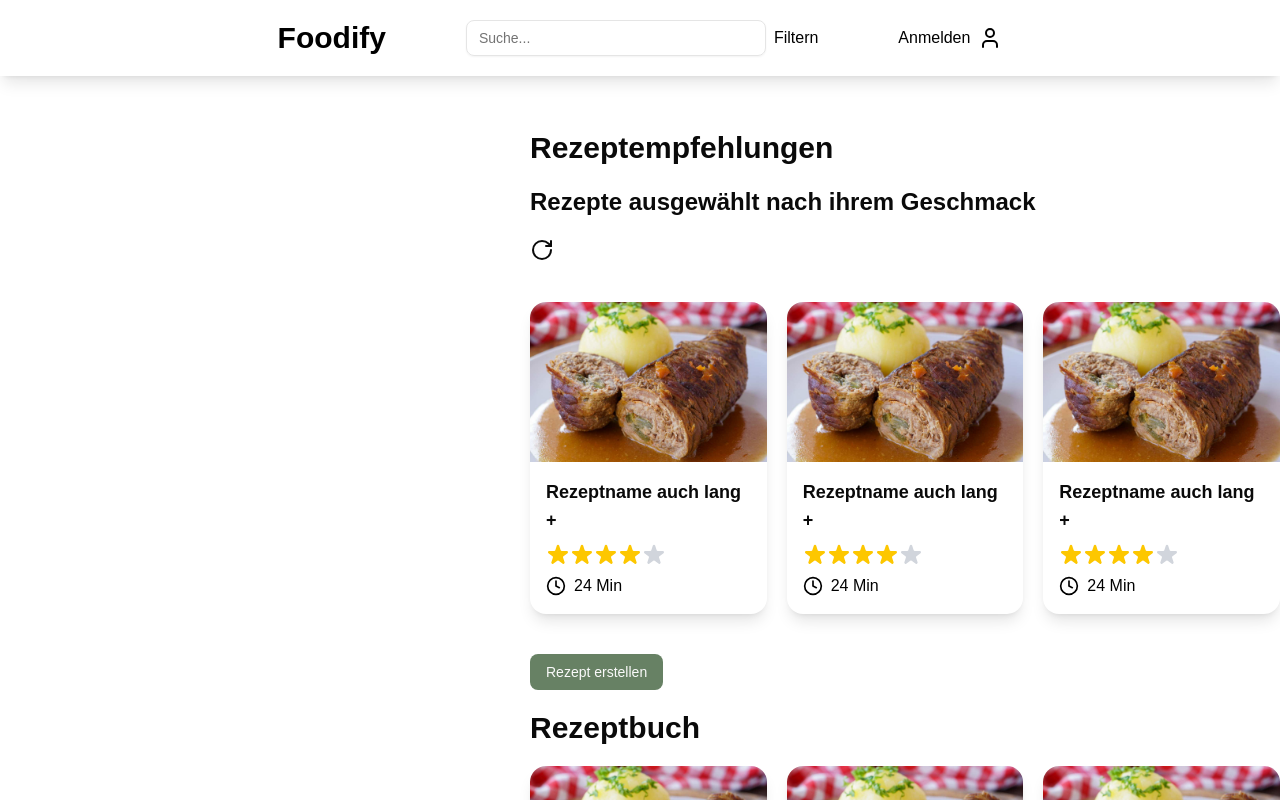
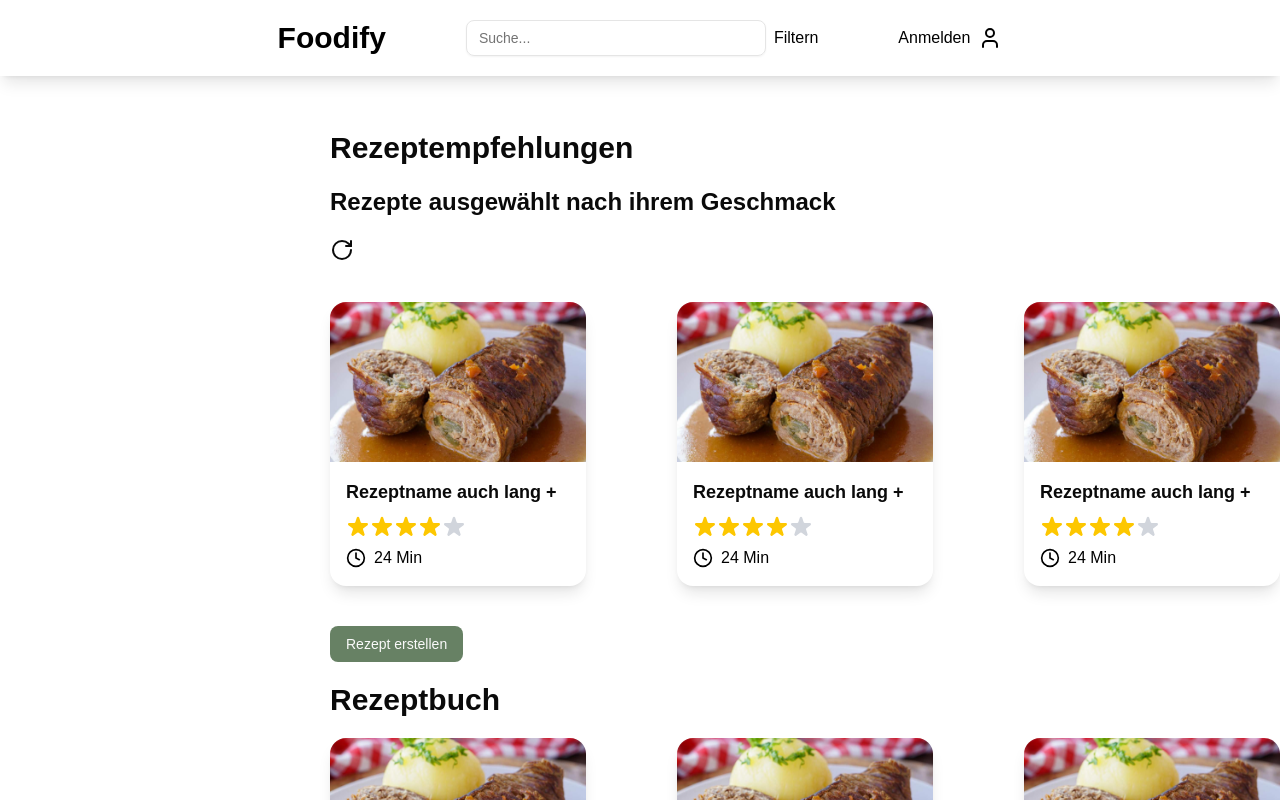
Before and after one commit to wuliduli/foodify, a Next.js app in the folder foodifyfrontend/: page /components/AngemeldetStartseite in a window 1280 px wide. Shown: the top 800 px of the page. Built offline with nearby package versions, Linux system fonts and the light colour scheme.

Commit message:
fix: fix of padding and generalising Padding in Layout

```diff
--- a/foodifyfrontend/app/anmelden/page.tsx
+++ b/foodifyfrontend/app/anmelden/page.tsx
@@ -9,7 +9,7 @@ import { useRouter } from "next/navigation";
 export default function anmelden() {
   const router = useRouter();
   return (
-    <div className={generalPadding}>
+    <div>
       <div>
         <p className={header}>
           Anmelden
--- a/foodifyfrontend/app/components/AngemeldetStartseite/page.tsx
+++ b/foodifyfrontend/app/components/AngemeldetStartseite/page.tsx
@@ -8,7 +8,7 @@ export default function AngemeldetStartseite() {
 
     return (
 
-        <div className={generalPadding}>
+        <div>
             <div><p className={header}>Rezeptempfehlungen</p></div>
             <div><p className={subHeader}>Rezepte ausgewählt nach ihrem Geschmack</p></div>
             <div className={elementPadding}>
--- a/foodifyfrontend/app/layout.tsx
+++ b/foodifyfrontend/app/layout.tsx
@@ -1,14 +1,16 @@
 import "./globals.css"
 import Footer from "./components/navigation/footer"
 import Header from "./components/navigation/header"
+import { generalPadding } from "./tailwind";
+
 
 export default function Layout({ children }: { children: React.ReactNode }) {
   return (
     <html>
       <body className="min-h-screen flex flex-col" style={{ fontFamily: 'sans-serif' }}>
         <Header />
-        <main className="flex-1">
-        <div className="padding-top-20">
+        <main className={"flex-1"}>
+        <div className={generalPadding}>
           {children}
         </div>
         </main>
--- a/foodifyfrontend/app/page.tsx
+++ b/foodifyfrontend/app/page.tsx
@@ -2,7 +2,7 @@ import { header, plainText, inputField, inputFieldEnvironmentColumn, hintText, g
 import RezeptSchnellAnsicht from "./components/rezeptSchnellAnsicht/rezeptSchnellAnsicht";
 export default function Homepage() {
     return (
-        <div className={generalPadding}>
+        <div>
 
             <div className="flex flex-row items-center justify-between gap-5">
                 <RezeptSchnellAnsicht />
--- a/foodifyfrontend/app/rechtliches/impressum/page.tsx
+++ b/foodifyfrontend/app/rechtliches/impressum/page.tsx
@@ -1,7 +1,7 @@
 import { header, plainText, inputField, inputFieldEnvironmentColumn, hintText, generalPadding, subHeader, button } from "../../tailwind";
 export default function impressum() {
     return (
-        <div className={generalPadding}>
+        <div>
             <div>
             <p className={`${header}`}>Impressum</p>
             <p>
--- a/foodifyfrontend/app/registrieren/page.tsx
+++ b/foodifyfrontend/app/registrieren/page.tsx
@@ -5,7 +5,7 @@ import { Input } from "../../components/ui/input";
 
 export default function registrieren() {
   return (
-    <div className={generalPadding}>
+    <div>
       <div>
         <p className={header}>
           Registrieren
--- a/foodifyfrontend/app/rezepterstellung/page.tsx
+++ b/foodifyfrontend/app/rezepterstellung/page.tsx
@@ -1,4 +1,4 @@
-import { generalPadding, inputFieldEnvironmentColumn, plainText, labelPadding, inputField, button } from "../tailwind";
+import { inputFieldEnvironmentColumn, plainText, labelPadding, inputField, button } from "../tailwind";
 import { Input } from "../../components/ui/input";
 import {
   Select,
@@ -16,7 +16,7 @@ import { FilterWithSearchbar } from "./popupWithSearch";
 
 export default function rezepterstellung() {
     return (
-        <div className={generalPadding}>
+        <div>
             <div>
                 <form className={inputFieldEnvironmentColumn}>
                     <label htmlFor="email" className={plainText}>Rezeptname:</label>
--- a/foodifyfrontend/app/tailwind.ts
+++ b/foodifyfrontend/app/tailwind.ts
@@ -10,5 +10,5 @@ export const buttonText="";
 export const button="bg-[#678164] hover:bg-[#8fc98a]";
 export const inputField="border p-2 rounded w-[300px]";
 export const inputFieldEnvironmentColumn="flex flex-col items-left justify-center space-y-1";
-export const generalPadding = "flex flex-col justify-start pt-[130px] pl-4 sm:pl-8 md:pl-[200px] lg:pl-[530px] max-w-[1335px]";
+export const generalPadding = "flex flex-col justify-start pt-[130px] pl-4 sm:pl-8 md:pl-[200px] lg:pl-[330px] max-w-[1335px]";
 export const elementPadding="pt-5 pb-5"
```
Also changed, not shown: 1 other file (tests, documents, lock files or other folders).
